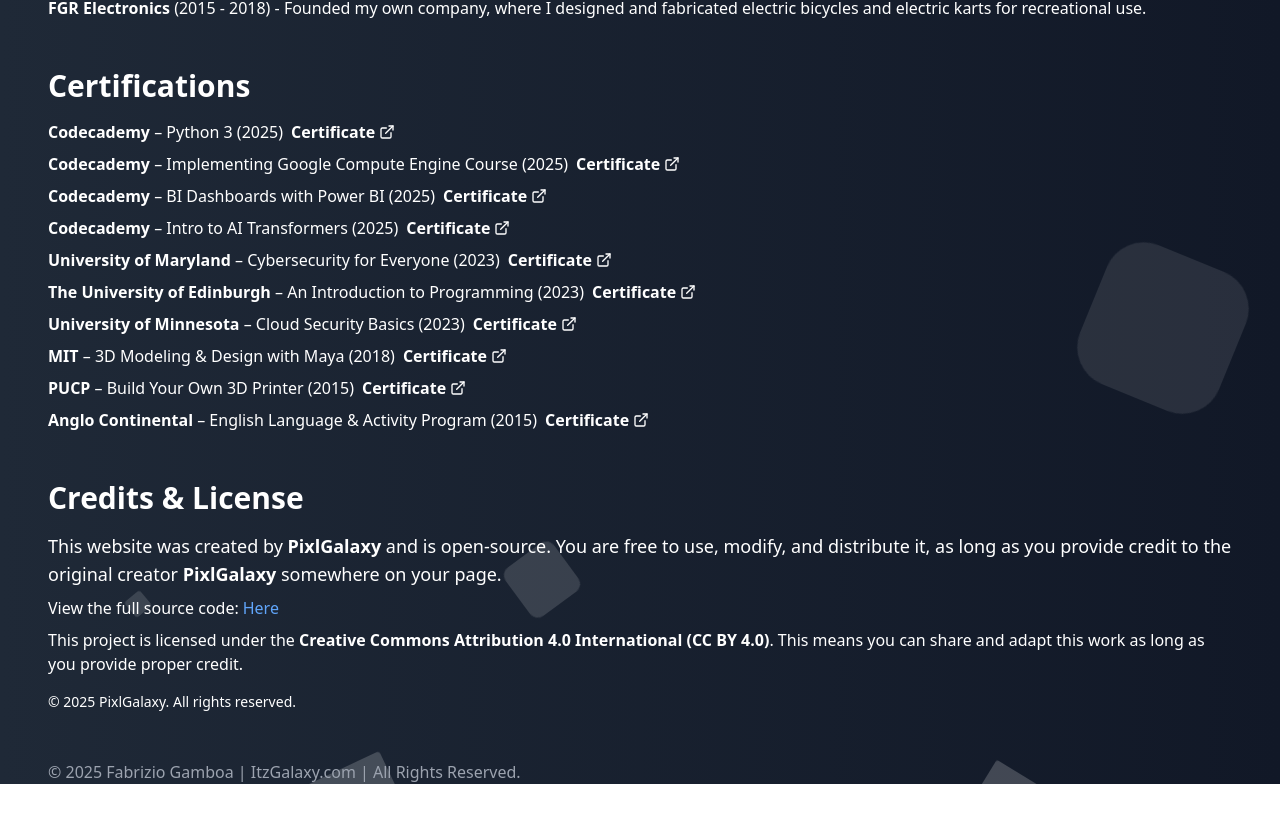
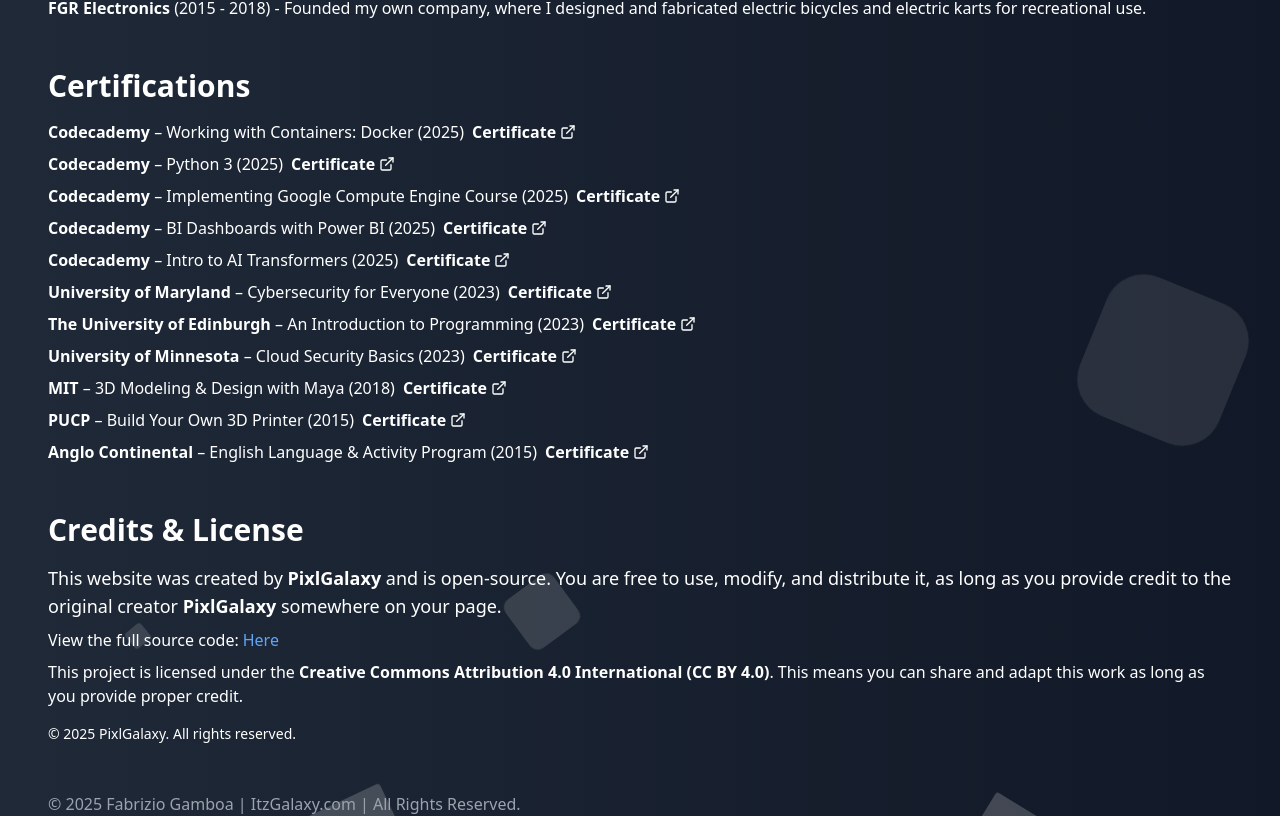
Before and after one commit to PixlGalaxy/fabriziogamboa, a React (Vite) app in the folder frontend/: page /about in a window 1280 px wide. Shown: the part 1400-2216 px from the top of the page. Before the commit the page ends 2184 px from the top, so only its background shows below. Built offline with nearby package versions, Linux system fonts and the light colour scheme.

Commit message:
chore(content): add new certification on Home and About pages

```diff
--- a/frontend/src/pages/About.tsx
+++ b/frontend/src/pages/About.tsx
@@ -191,7 +191,20 @@ const About: React.FC = () => {
               <section>
                 <h2 className="text-3xl font-semibold mb-4">Certifications</h2>
                 <ul className="space-y-2">
-                    <li className="flex items-center gap-2">
+                  <li className="flex items-center gap-2">
+                    <span>
+                      <strong>Codecademy</strong> – Working with Containers: Docker (2025)
+                    </span>
+                    <a
+                      href="https://webincloud.itzgalaxy.com/public/file/RV0KZ2Ywqk20-sjao8zhdg/Introduction%20to%20Docker%20Course%20Codecademy.pdf"
+                      target="_blank"
+                      rel="noopener noreferrer"
+                      className="flex items-center gap-1 font-bold hover:underline"
+                    >
+                      Certificate <ExternalLink size={16} />
+                    </a>
+                  </li>
+                  <li className="flex items-center gap-2">
                     <span>
                       <strong>Codecademy</strong> – Python 3 (2025)
                     </span>
--- a/frontend/src/pages/Home.tsx
+++ b/frontend/src/pages/Home.tsx
@@ -393,6 +393,7 @@ const Home: React.FC = () => {
             <section>
               <h2 className="text-3xl font-semibold mb-4">Certifications</h2>
               <ul className="text-base md:text-lg text-left list-disc space-y-3 pl-4 md:pl-5">
+                <li><strong>Codecademy:</strong> Working with Containers: Docker (2025)</li>
                 <li><strong>Codecademy:</strong> Python 3 (2025)</li>
                 <li><strong>Codecademy:</strong> Implementing Google Compute Engine Course (2025)</li>
                 <li><strong>Codecademy:</strong> BI Dashboards with Power BI (2025)</li>
```
